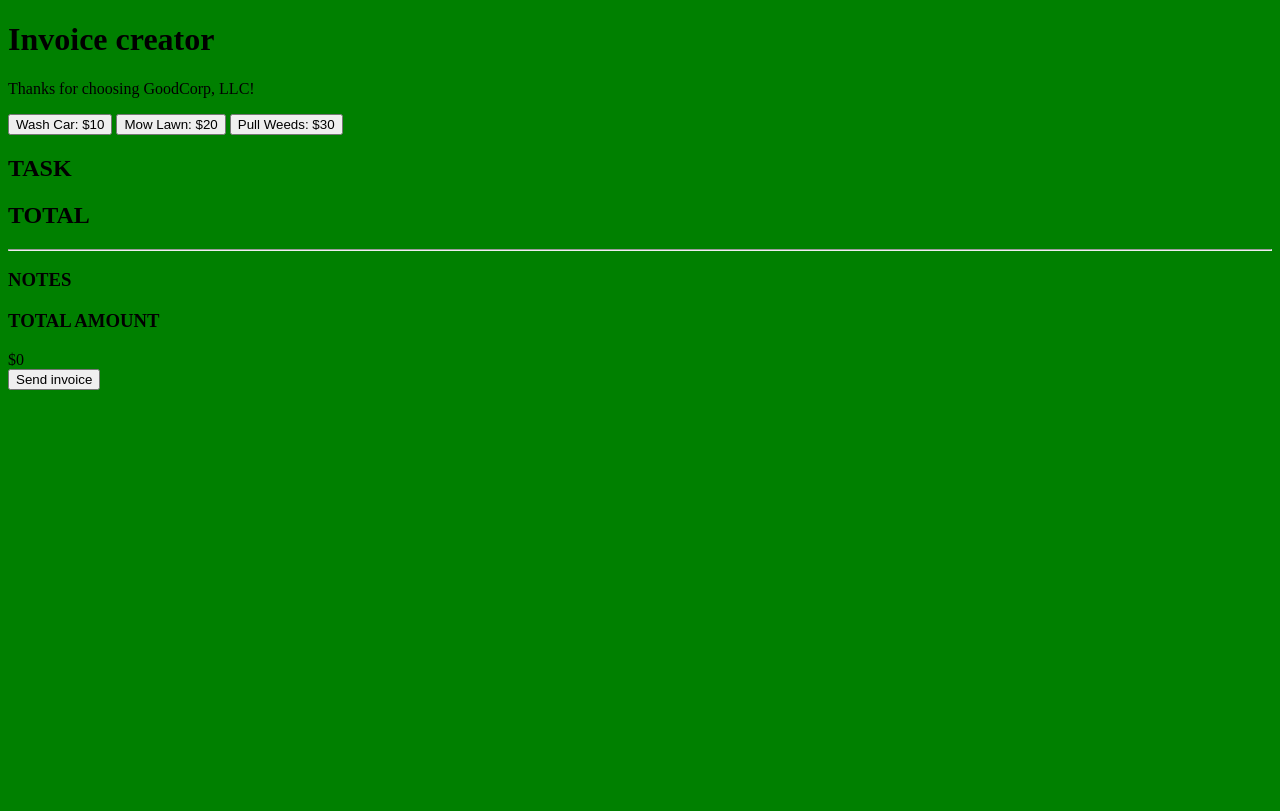
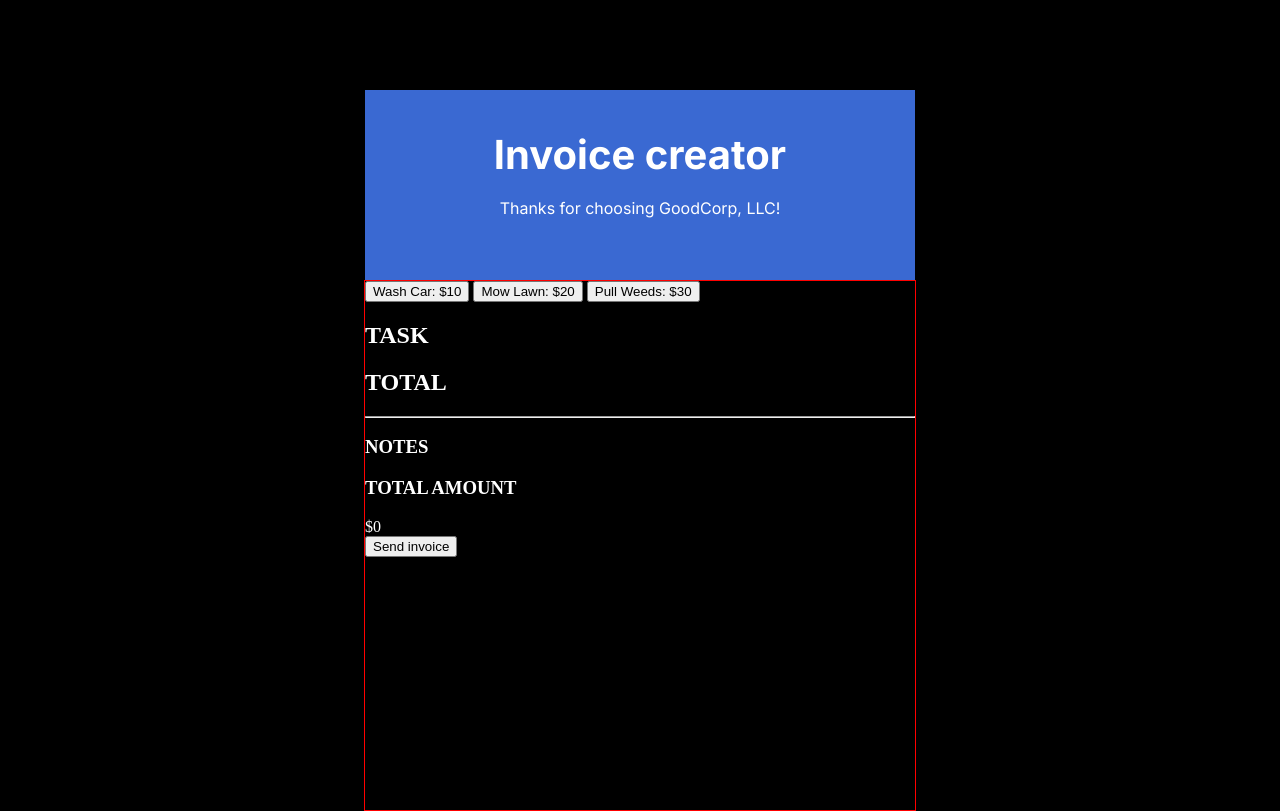
Before and after one commit to ThorondorManwe/invoice-generator, a plain HTML site: page index.html in a window 1280 px wide. Drawn offline with Linux system fonts and the light colour scheme.

Commit message:
Add styles to the header

```diff
--- a/index.css
+++ b/index.css
@@ -1,3 +1,33 @@
 body {
-    background-color: green;
+    background-color: #000000;
+    margin: 0;
+    color: #FFFFFF;
 }
+
+header {
+    width: 550px;
+    min-height: 190px;
+    margin: 0 auto;
+    margin-top: 90px;
+    background-color: #3A69D2;
+    font-family: Inter;
+    text-align: center;
+}
+
+header h1 {
+    font-size: 40px;
+    font-weight: bold;
+    padding-top: 40px;
+}
+
+header p {
+    font-size: 16px;
+    line-height: 28%;
+}
+
+#main {
+    width: 550px;
+    height: 529px;
+    margin: 0 auto;
+    border: 1px solid red;
+}
--- a/index.html
+++ b/index.html
@@ -4,6 +4,9 @@
     <head>
         <title>invoice Generator</title>
         <meta charset="UTF-8" lang="en" />
+        <link rel="preconnect" href="https://fonts.googleapis.com">
+        <link rel="preconnect" href="https://fonts.gstatic.com" crossorigin>
+        <link href="https://fonts.googleapis.com/css2?family=Inter:wght@400;600;700;800&display=swap" rel="stylesheet">
         <link rel="stylesheet" href="index.css" />
         <script src="index.js" defer></script>
     </head>
```
